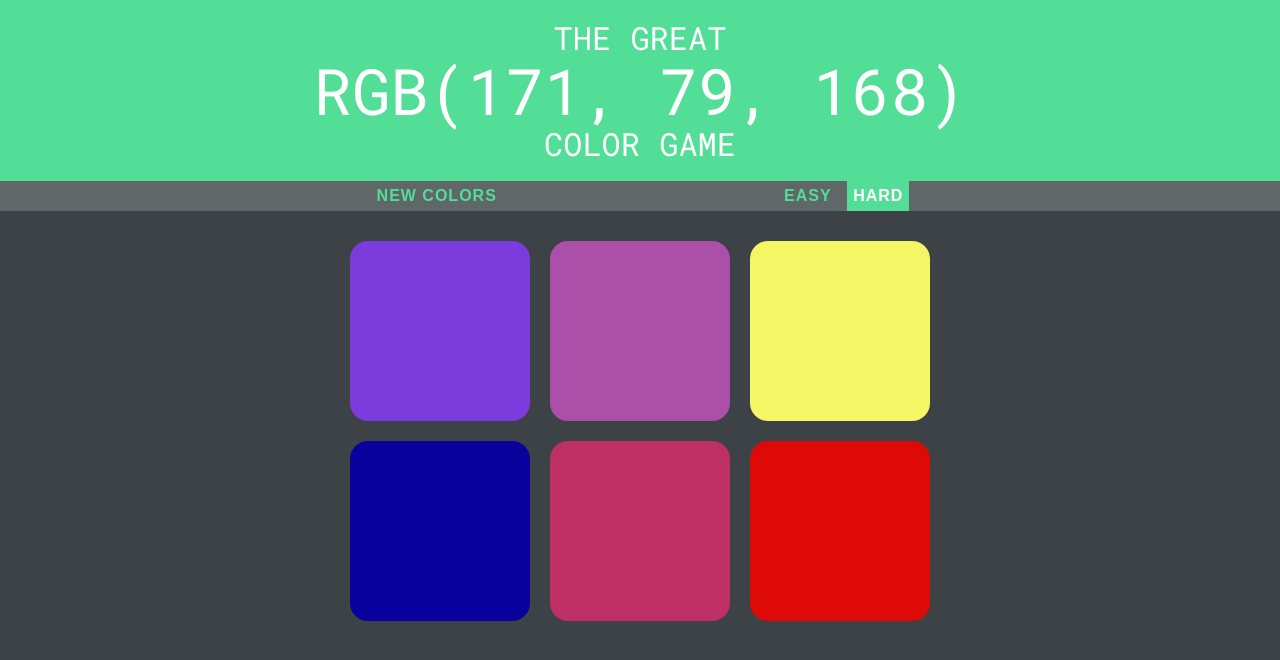
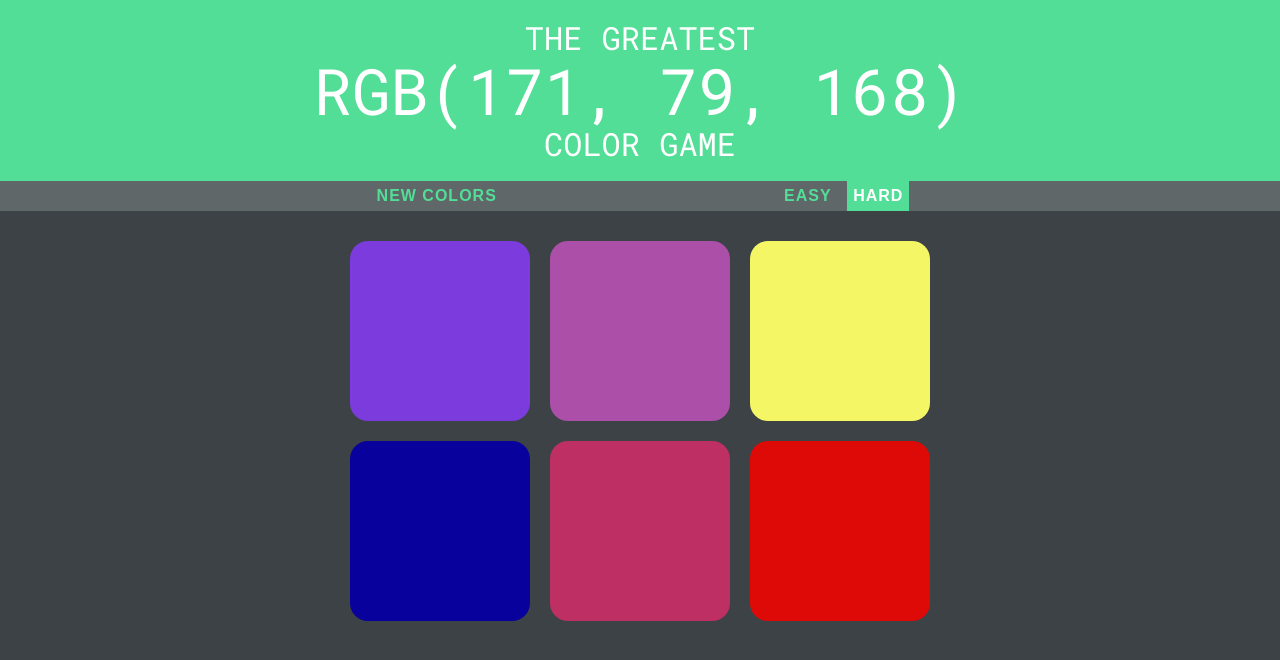
Before and after one commit to arjun08soni/color-game, a plain HTML site: page index.html in a window 1280 px wide. Drawn offline with Linux system fonts and the light colour scheme.

Commit message:
checking out new branch

```diff
--- a/index.html
+++ b/index.html
@@ -8,7 +8,7 @@
 	<link rel="stylesheet" type="text/css" href="colorGame.css">
 </head>
 <body>
-	<h1>The Great <br>
+	<h1>The Greatest <br>
 		<span id="colorDisplay">RGB</span><br>
 	Color Game</h1>
 <div id="stripe">
```
